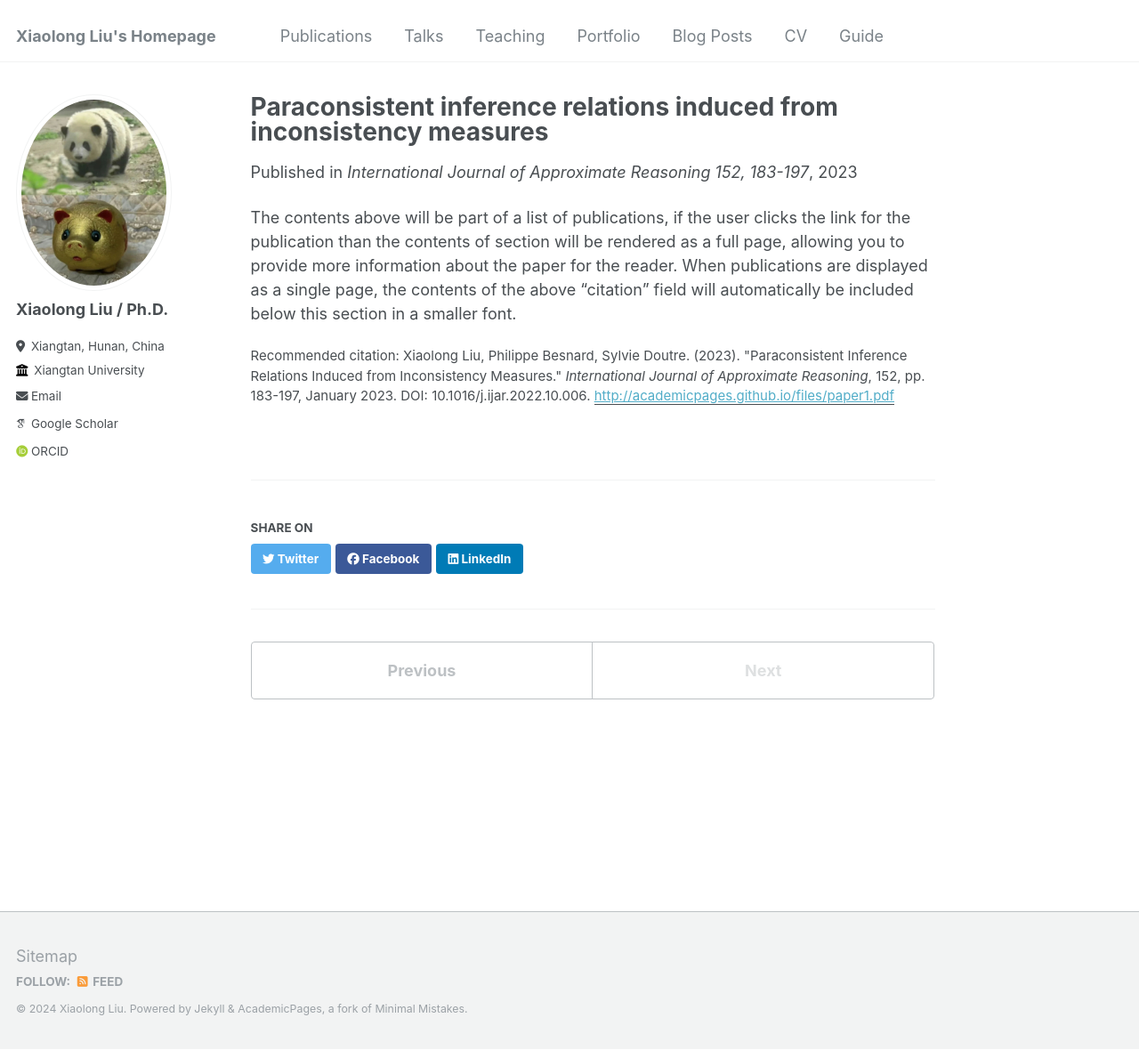
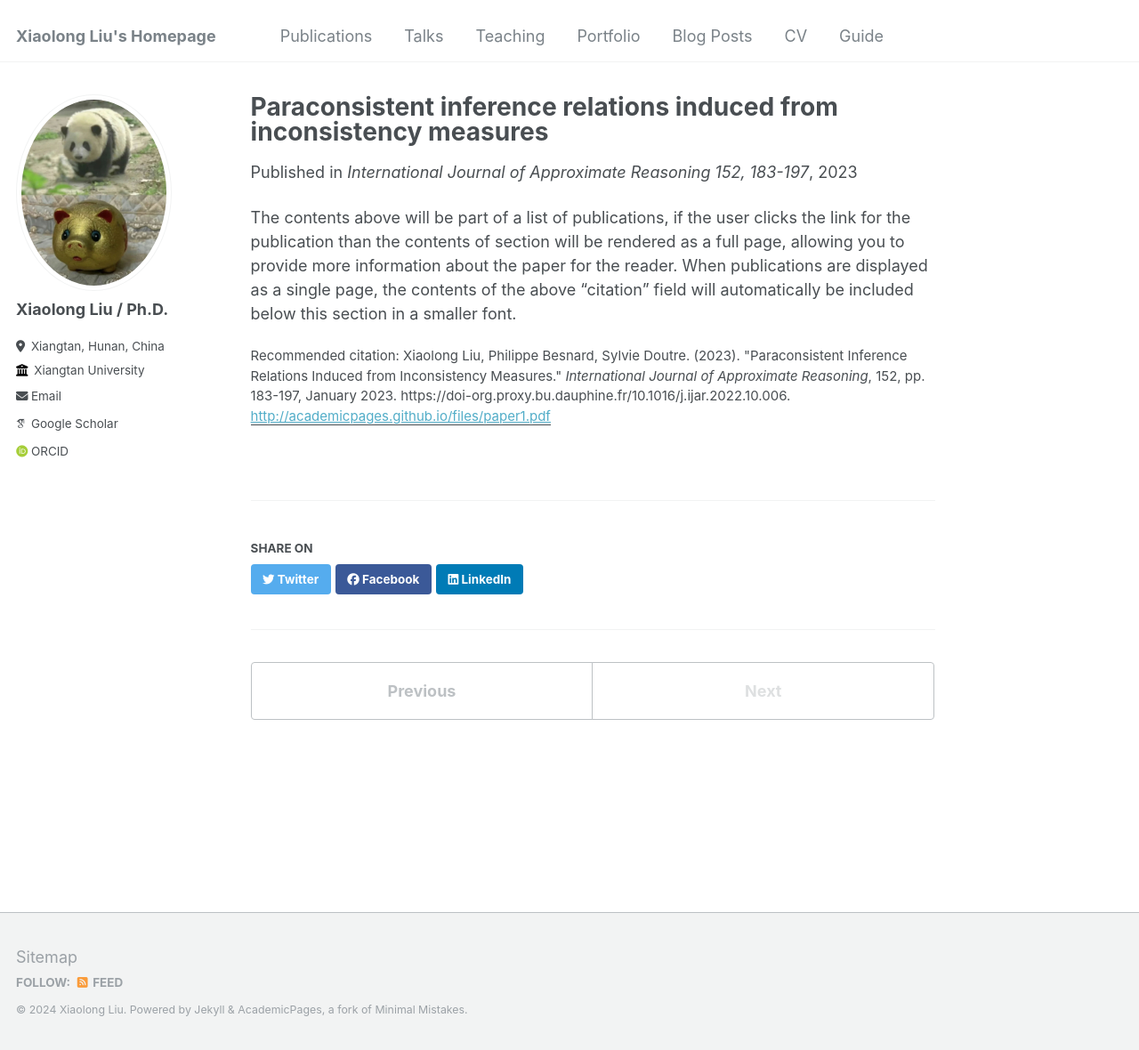
Before and after one commit to xiao-long-liu/xiao-long-liu.github.io, a Jekyll site: the page built from _publications/2009-10-01-paper-title-number-1.md, in a window 1280 px wide and 1180 px high. Shown: the whole window at 89% size. Built offline with Jekyll 4.4.1, drawn with Linux system fonts in a browser that asks for light colours; some web fonts are replaced; part of the change alters nothing that is shown.

Commit message:
Update 2009-10-01-paper-title-number-1.md

```diff
--- a/_publications/2009-10-01-paper-title-number-1.md
+++ b/_publications/2009-10-01-paper-title-number-1.md
@@ -6,7 +6,7 @@ permalink: /publication/2023-01-paper-title-number-1
 date: 2023-01-01
 venue: 'International Journal of Approximate Reasoning 152, 183-197'
 paperurl: 'http://academicpages.github.io/files/paper1.pdf'
-citation: 'Xiaolong Liu, Philippe Besnard, Sylvie Doutre. (2023). &quot;Paraconsistent Inference Relations Induced from Inconsistency Measures.&quot; <i>International Journal of Approximate Reasoning</i>, 152, pp. 183-197, January 2023. DOI: 10.1016/j.ijar.2022.10.006.'
+citation: 'Xiaolong Liu, Philippe Besnard, Sylvie Doutre. (2023). &quot;Paraconsistent Inference Relations Induced from Inconsistency Measures.&quot; <i>International Journal of Approximate Reasoning</i>, 152, pp. 183-197, January 2023. https://doi-org.proxy.bu.dauphine.fr/10.1016/j.ijar.2022.10.006.'
 ---
 
 The contents above will be part of a list of publications, if the user clicks the link for the publication than the contents of section will be rendered as a full page, allowing you to provide more information about the paper for the reader. When publications are displayed as a single page, the contents of the above "citation" field will automatically be included below this section in a smaller font.
```
